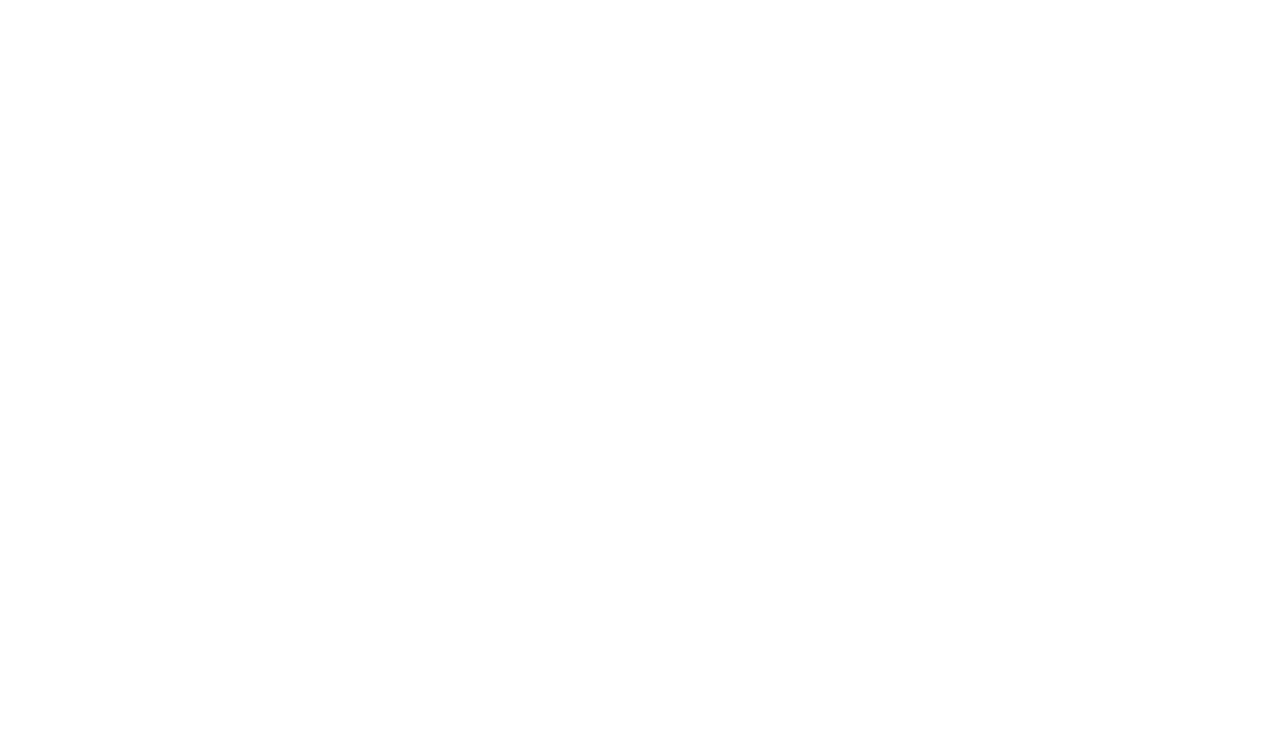
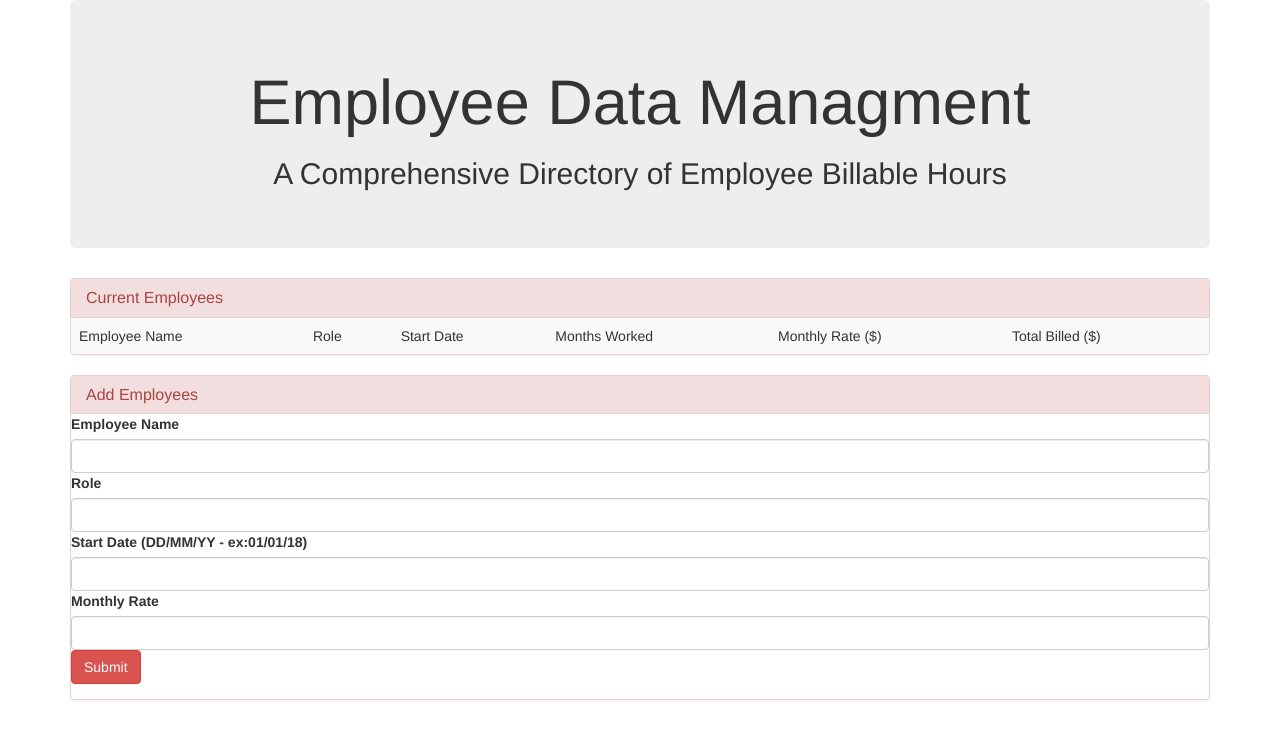
Before and after one commit to lhuynh1/timesheet, a plain HTML site: page index.html in a window 1280 px wide. Drawn offline with nearby package versions, Linux system fonts and the light colour scheme.

Commit message:
added panels and tables

```diff
--- a/index.html
+++ b/index.html
@@ -20,5 +20,72 @@
 </head>
 <body>
 
+  <div class="container">
+
+    <div class="jumbotron">
+      <h1 class="text-center">Employee Data Managment</h1>
+      <h2 class="text-center">A Comprehensive Directory of Employee Billable Hours</h2>
+
+    </div>
+
+    <div class="row">
+      <div class="col-md-12">
+        <div class="panel panel-danger">
+          <div class="panel-heading">
+            <h3 class="panel-title">Current Employees</h3>
+            </div>
+
+            <table class="table table-striped">
+              <tr>
+                <th>Employee Name</th>
+                <th>Role</th>
+                <th>Start Date</th>
+                <th>Months Worked</th>
+                <th>Monthly Rate ($)</th>
+                <th>Total Billed ($)</th>
+              </tr>
+
+            </table>
+            </div>
+
+        </div>
+      </div>
+
+      <div class="row">
+          <div class="col-md-12">
+            <div class="panel panel-danger">
+              <div class="panel-heading">
+                <h3 class="panel-title">Add Employees</h3>
+                </div>
+
+                <div class="form-group">
+                  <label for="empName">Employee Name</label>
+                  <input type="text" class="form-control" id="nameInput">
+
+                  <label for="empRole">Role</label>
+                  <input type="text" class="form-control" id="roleInput">
+
+                  <label for="startDate">Start Date (DD/MM/YY - ex:01/01/18)</label>
+                  <input type="text" class="form-control" id="startDate">
+
+                  <label for="monthRate">Monthly Rate</label>
+                  <input type="text" class="form-control" id="monthRate">
+
+                  <button type="submit" class="btn btn-danger">Submit</button>
+
+                </div>
+
+
+        </div>
+      </div>
+    </div>
+
+
+    </div>
+
+  </div>
+
+
+
 </body>
 </html>
```
